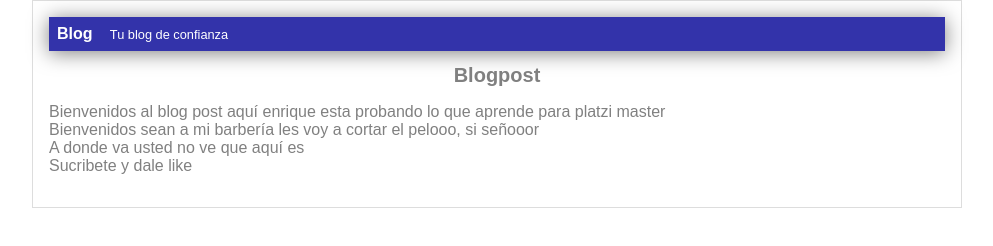
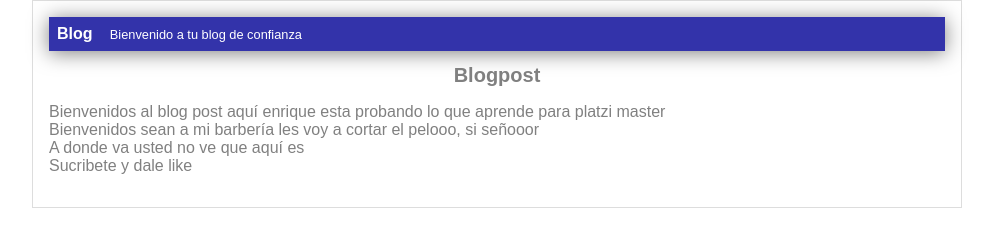
Before and after one commit to Enriketo/hyperblog, a plain HTML site: page blogpost.html in a window 1280 px wide. Shown: the whole page, without its empty margins (143-1136 px from the left). Drawn offline with Linux system fonts and the light colour scheme.

Commit message:
Cambio de titulo en el blog
Platzi master sessions git hub

```diff
--- a/blogpost.html
+++ b/blogpost.html
@@ -14,7 +14,7 @@
         <div id="container">
             <div id="header">
                 Blog
-                <span id="tagline">Tu blog de confianza</span>
+                <span id="tagline">Bienvenido a tu blog de confianza</span>
             </div>
             <div id="post">
                 <h1>Blogpost</h1>
```
